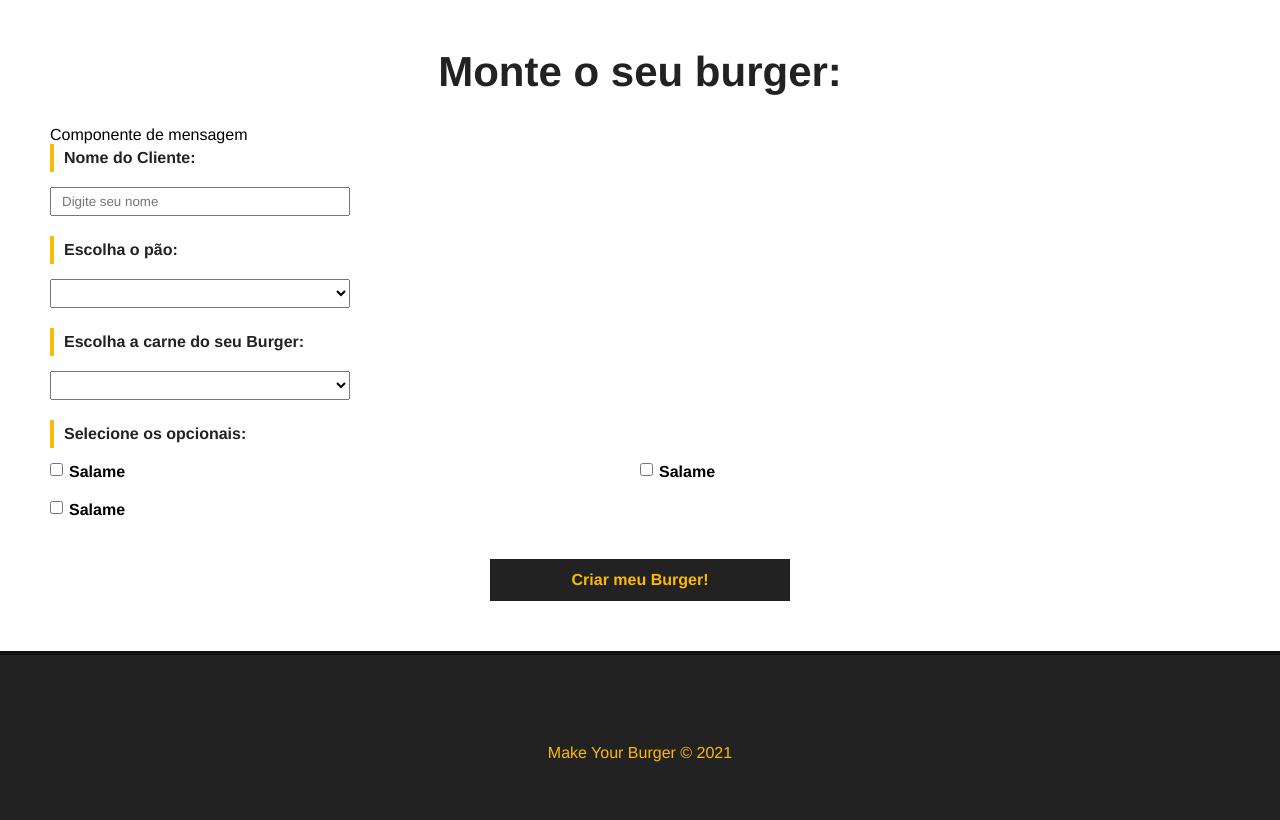
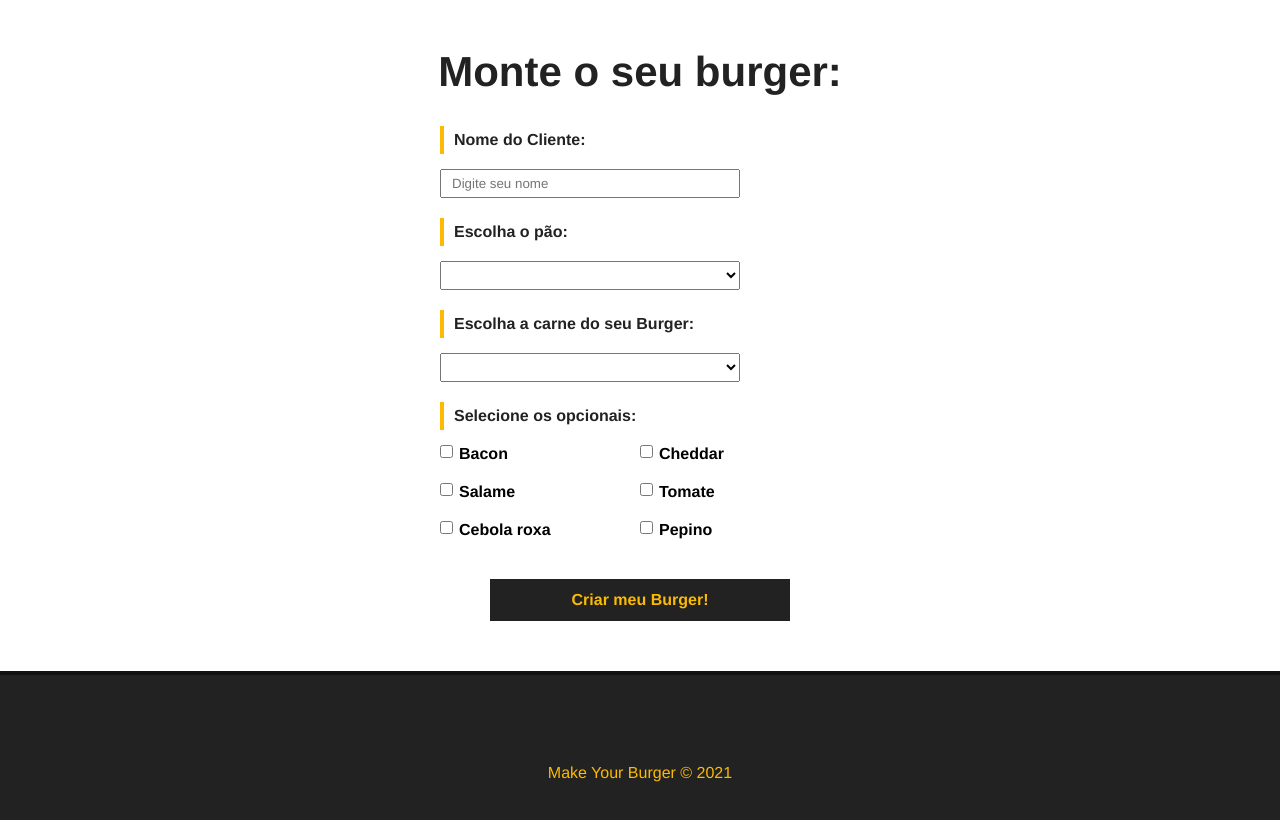
Before and after one commit to joseandre1706/Monte-seu-Burger, a Vue app: page / in a window 1280 px wide. Shown: the part 580-1400 px from the top of the page. Built offline with nearby package versions, Linux system fonts and the light colour scheme; data requests are answered from the project's data file.

Commit message:
resgatando dados do banco fictício

```diff
--- a/db/db.json
+++ b/db/db.json
@@ -16,6 +16,10 @@
       {
         "id": 4,
         "tipo": "Integral"
+      },
+      {
+        "id": 5,
+        "tipo": "Pão Mexicano"
       }
     ],
     "carnes": [
--- a/src/components/BurgerForm.vue
+++ b/src/components/BurgerForm.vue
@@ -1,8 +1,6 @@
 <template>
   <div>
-    <p>Componente de mensagem</p>
-    <div>
-      <form id="burguer-form">
+    <form id="burger-form">
       <div class="input-container">
         <label for="nome">Nome do Cliente:</label>
         <input type="text" id="nome" name="nome" v-model="nome" placeholder="Digite seu nome">
@@ -11,29 +9,25 @@
         <label for="pao">Escolha o pão:</label>
         <select name="pao" id="pao" v-model="pao">
           <option value="">Selecione o seu pão</option>
-            <option value="integral">Integral</option>
+          <option v-for="pao in paes" :key="pao.id" :value="pao.tipo">
+            {{pao.tipo}}
+          </option>
         </select>
       </div>
       <div class="input-container">
         <label for="carne">Escolha a carne do seu Burger:</label>
         <select name="carne" id="carne" v-model="carne">
           <option value="">Selecione o tipo da carne</option>
-            <option value="maminha">Maminha</option>
+          <option v-for="carne in carnes" :key="carne.id" :value="carne.tipo">
+            {{carne.tipo}}
+          </option>
         </select>
       </div>
       <div id="opcionais-container" class="input-container">
         <label id="opcionais-title" for="opcionais">Selecione os opcionais:</label>
-          <div class="checkbox-container">
-            <input type="checkbox" name="opcionais" v-model="opcionais" value="salame">
-            <span>Salame</span>
-          </div>
-          <div class="checkbox-container">
-            <input type="checkbox" name="opcionais" v-model="opcionais" value="salame">
-            <span>Salame</span>
-          </div>
-          <div class="checkbox-container">
-            <input type="checkbox" name="opcionais" v-model="opcionais" value="salame">
-            <span>Salame</span>
+        <div class="checkbox-container" v-for="opcional in opcionaisdata" :key="opcional.id">
+          <input type="checkbox" name="opcionais" v-model="opcionais" :value="opcional.tipo">
+          <span>{{opcional.tipo}}</span>
         </div>
       </div>
       <div class="input-container">
@@ -41,12 +35,36 @@
       </div>
     </form>
   </div>
-  </div>
 </template>
 
 <script>
 export default {
-  name: 'BurgerForm'
+  name: 'BurgerForm',
+  data(){
+    return{
+      paes: null,
+      carnes: null,
+      opcionaisdata: null,
+      nome: null,
+      carne: null,
+      opcionais: [],
+      status: "Solicitado",
+      msg: null
+    }
+  },
+  methods: {
+    async getIngredientes(){
+      const req = await fetch("http://localhost:3000/ingredientes")
+      const data = await req.json();
+
+      this.paes = data.paes;
+      this.carnes = data.carnes;
+      this.opcionaisdata = data.opcionais;
+    }
+  },
+  mounted(){
+    this.getIngredientes();
+  }
 }
 </script>
 
```
Lines whose indentation alone changed are shown as unchanged.
